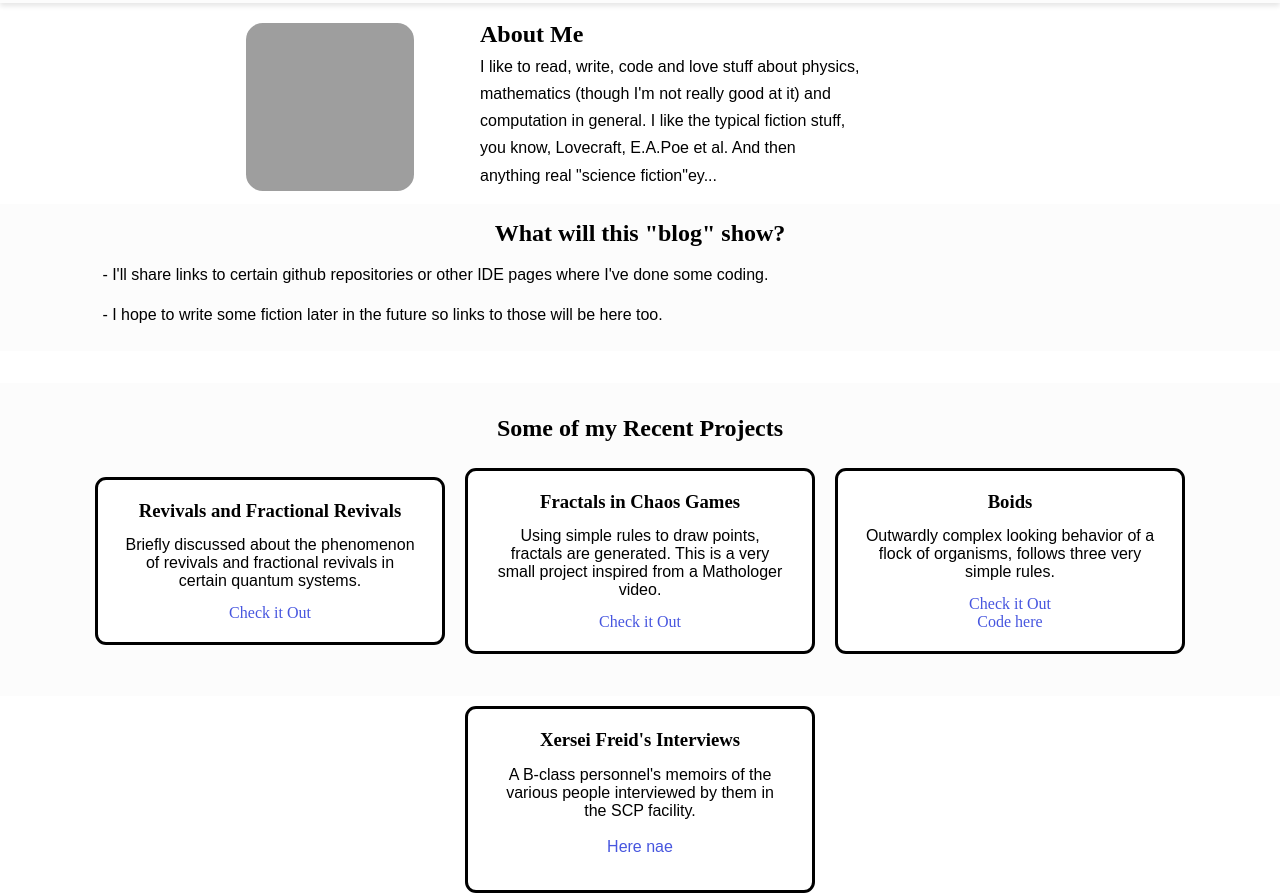
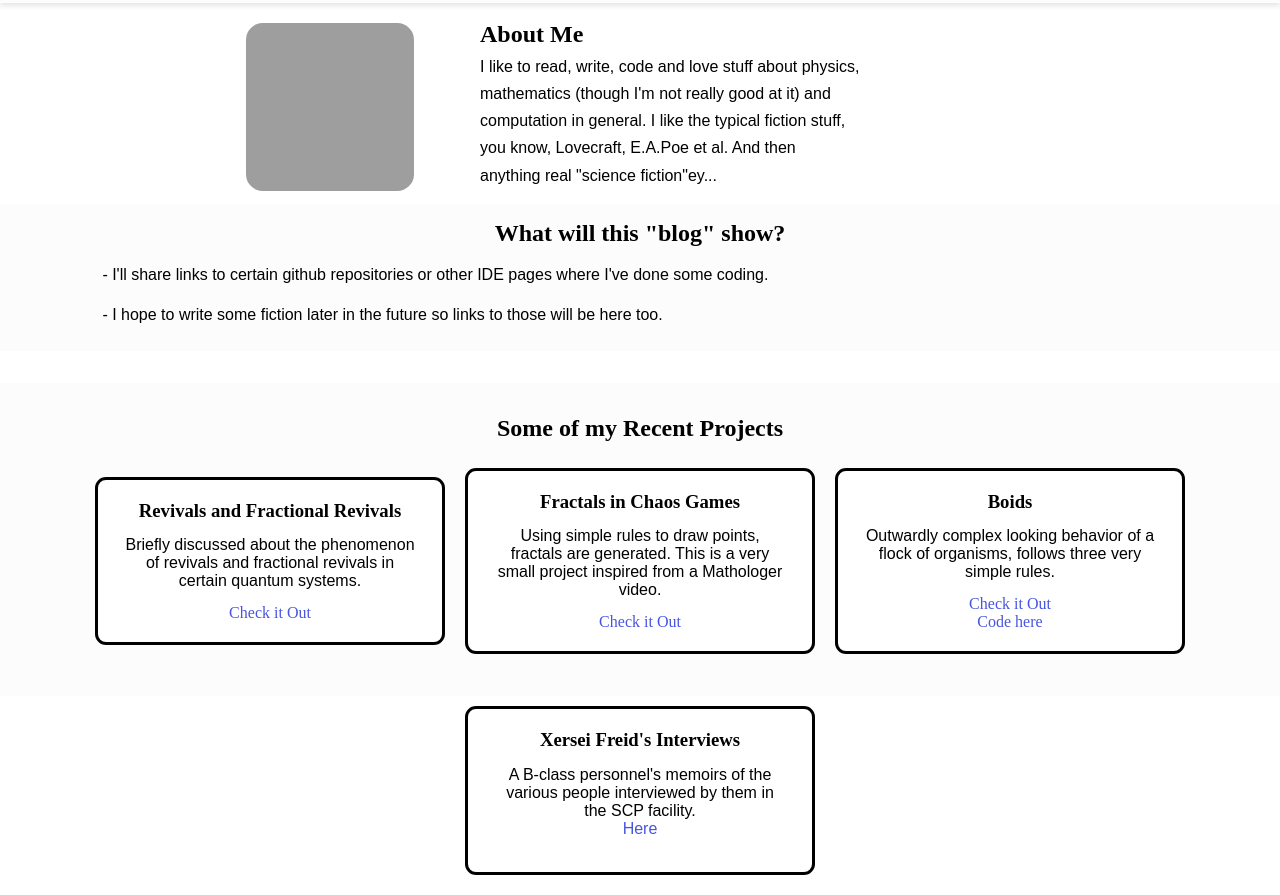
Before and after one commit to ashish-kp/my_blog, a plain HTML site: page index.html in a window 1280 px wide. Shown: the part 72-967 px from the top of the page. Drawn offline with Linux system fonts and the light colour scheme; grey boxes are pictures that could not be loaded; a web font is replaced by a local one.

Commit message:
Update index.html

```diff
--- a/index.html
+++ b/index.html
@@ -358,8 +358,8 @@
     <div class="project-container project-card">
       <h3 class="project-title">Xersei Freid's Interviews</h3>
       <p class="project-details"> A B-class personnel's memoirs of the various people interviewed by them in the SCP facility.
-      </br></br><a class="project-link" href="https://ashish-kp.github.io/my_blog/scp.html">Here</a>
-  <a href = "https://ashish-kp.github.io/my_blog/articles/scp_3049.html">nae</a>
+      </br>
+  <a href = "https://ashish-kp.github.io/my_blog/articles/scp_3049.html" class = "project-link">Here</a>
       </p>
 
     </div>
```
